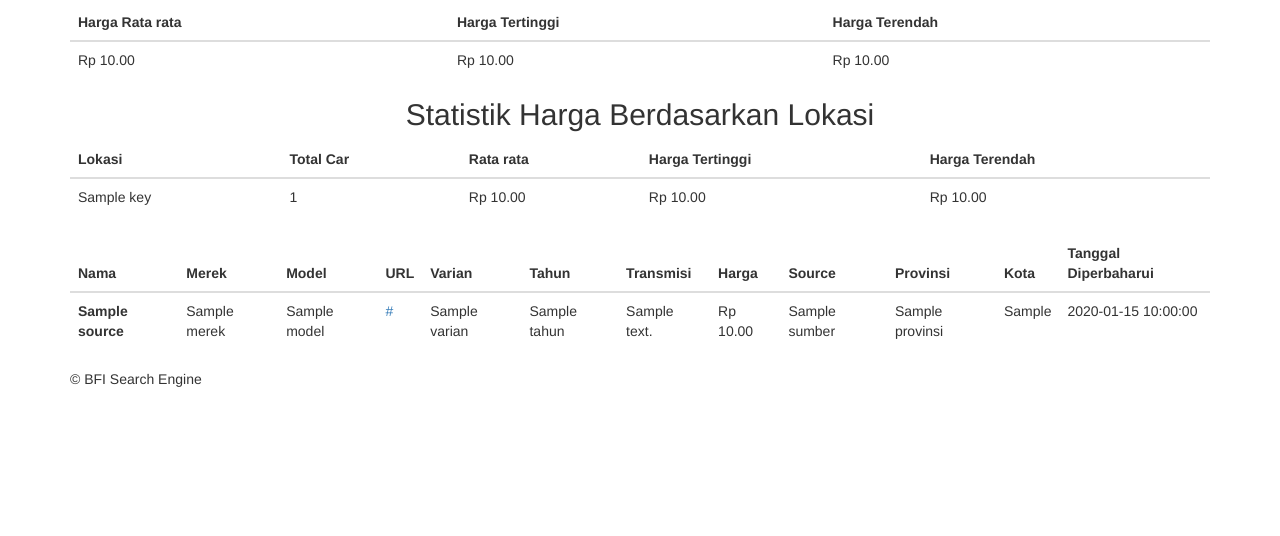
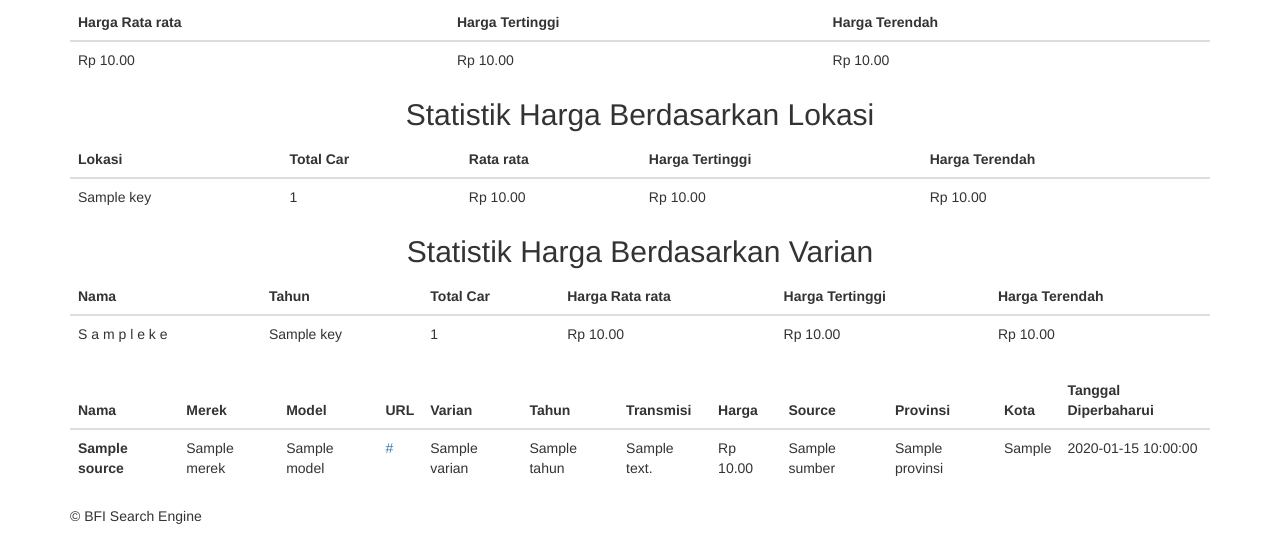
Before and after one commit to davidbfi/bfipricecrawler, a Flask app: template bfipricecrawler/frontend/templates/car_results.html in a window 1280 px wide. Shown: the part 389-925 px from the top of the page. Before the commit the page ends 776 px from the top, so only its background shows below. Run offline with Flask 2, Linux system fonts and the light colour scheme; the template is opened without the code that fills it: most values are stand-ins (such as "Sample title", 1, 10 or a date in 2020); some libraries are stand-ins or nearby versions.

Commit message:
Update : handling non exist result and add aggregate price by year and varian

```diff
--- a/bfipricecrawler/frontend/app.py
+++ b/bfipricecrawler/frontend/app.py
@@ -19,7 +19,6 @@ def home():
 
 @app.route('/search/cars', methods=['GET', 'POST'])
 def search_request():
-
     search_term = request.form["input"]
     try:
         parsing_search = search_term.split('.')
@@ -59,20 +58,33 @@ def search_request():
                         "aggs": {
                             "price_stats": {"stats": {"field": "harga"}}
                         }
+                    },
+                    "model_merek_tahun": {
+                        "multi_terms": {
+                            "terms": [{
+                                "field": "merek.keyword"
+                            }, {
+                                "field": "model.keyword"
+                            },
+                                {
+                                    "field": "varian.keyword"
+                                },
+                                {
+                                    "field": "transmisi.keyword"
+                                }
+                                ,
+                                {
+                                    "field": "tahun.keyword"
+                                }
+
+                            ]
+                        },
+                        "aggs": {"price_stats": {"stats": {"field": "harga"}}}
                     }
                 }
             }
         )
-        # fields = {}
-        # for num, doc in enumerate(res["hits"]["hits"]):
-        #     for key, val in doc["_source"].items():
-        #         try:
-        #             fields[key] = np.append(fields[key], val)
-        #         except KeyError:
-        #             fields[key] = np.array([val])
-        # elastic_df = pd.DataFrame(fields)
-        #
-        # elastic_df.to_csv("{}.csv".format(search_term))
+
         return render_template('car_results.html', res=res)
     except:
         res = es.search(
@@ -80,38 +92,51 @@ def search_request():
             size=10000,
             body={
                 "query": {
-                        "multi_match": {
-                            "query": search_term,
-                            "fields": [
-                                "nama",
-                                "sumber",
-                                "tahun",
-                                "warna"
-                            ]
-                        }
+                    "multi_match": {
+                        "query": search_term,
+                        "fields": [
+                            'merek',
+                            "model",
+                            "tahun",
+                            "warna"
+                        ]
+                    }
                 },
                 "aggs": {
                     "price_stats": {"stats": {"field": "harga"}},
                     "agg_lokasi": {
-
                         "terms": {"field": "provinsi.keyword"},
                         "aggs": {
                             "price_stats": {"stats": {"field": "harga"}}
                         }
+                    },
+                    "model_merek_tahun": {
+                        "multi_terms": {
+                            "terms": [{
+                                "field": "merek.keyword"
+                            }, {
+                                "field": "model.keyword"
+                            },
+                                {
+                                    "field": "varian.keyword"
+                                },
+                                {
+                                    "field": "transmisi.keyword"
+                                }
+                                ,
+                                {
+                                    "field": "tahun.keyword"
+
+                                }
+
+                            ],
+                            "order": {"_term": "asc"}
+                        },
+                        "aggs": {"price_stats": {"stats": {"field": "harga"}}}
                     }
                 }
             }
         )
-        fields = {}
-        # for num, doc in enumerate(res["hits"]["hits"]):
-        #
-        #     for key, val in doc["_source"].items():
-        #         try:
-        #             fields[key] = np.append(fields[key], val)
-        #         except KeyError:
-        #             fields[key] = np.array([val])
-        # elastic_df = pd.DataFrame(fields)
-        # elastic_df.to_csv("{}.csv".format(search_term))
 
         return render_template('car_results.html', res=res)
 
--- a/bfipricecrawler/frontend/templates/car_results.html
+++ b/bfipricecrawler/frontend/templates/car_results.html
@@ -28,7 +28,9 @@
       </div>
     </div>
   </form>
+      {% if res['hits']['total']['value'] %}
   <center>
+
     <h1>Results: ({{ res['hits']['total']['value'] }}) </h1>
     <table class="table">
             <h2>Statistik Harga </h2>
@@ -63,7 +65,7 @@
                 {% for agg in res['aggregations']['agg_lokasi']['buckets'] %}
                 <tbody>
                   <tr>
-                      <td>{{ agg['key']}}</td>
+                      <td>{{ agg['key'] }}</td>
                       <td>{{ agg['doc_count'] }}</td>
                       <td>{{ agg['price_stats']['avg'] | currency_format }}</td>
                       <td>{{ agg['price_stats']['max'] | currency_format }}</td>
@@ -72,7 +74,35 @@
                 </tbody>
                 {% endfor %}
           </table>
+      <table class="table">
+            <h2>Statistik Harga Berdasarkan Varian</h2>
+            <thead>
+              <tr>
+                <th>Nama</th>
+                <th>Tahun</th>
+                <th>Total Car</th>
+                <th>Harga Rata rata</th>
+                <th>Harga Tertinggi</th>
+                <th>Harga Terendah</th>
+              </tr>
+            </thead>
+
+            {% for agg in res['aggregations']['model_merek_tahun']['buckets'] %}
+                <tbody>
+                  <tr>
+                      <td>{{ agg['key'][:-1]|join(' ')}}</td>
+                      <td>{{ agg['key'][-1]}}</td>
+                      <td>{{ agg['doc_count'] }}</td>
+                      <td>{{ agg['price_stats']['avg'] | currency_format }}</td>
+                      <td>{{ agg['price_stats']['max'] | currency_format }}</td>
+                      <td>{{ agg['price_stats']['min'] | currency_format }}</td>
+                  </tr>
+                </tbody>
+                {% endfor %}
+
+      </table>
   </center>
+
           <table class="table">
             <thead>
               <tr>
@@ -109,6 +139,14 @@
                 </tbody>
             {% endfor %}
           </table>
+       {% else %}
+      <table class="table">
+            <thead>
+              <p> Something is Wrong </p>
+            </thead>
+
+          </table>
+      {% endif %}
         <footer class="footer">
           <p>&copy; BFI Search Engine</p>
         </footer>
```
